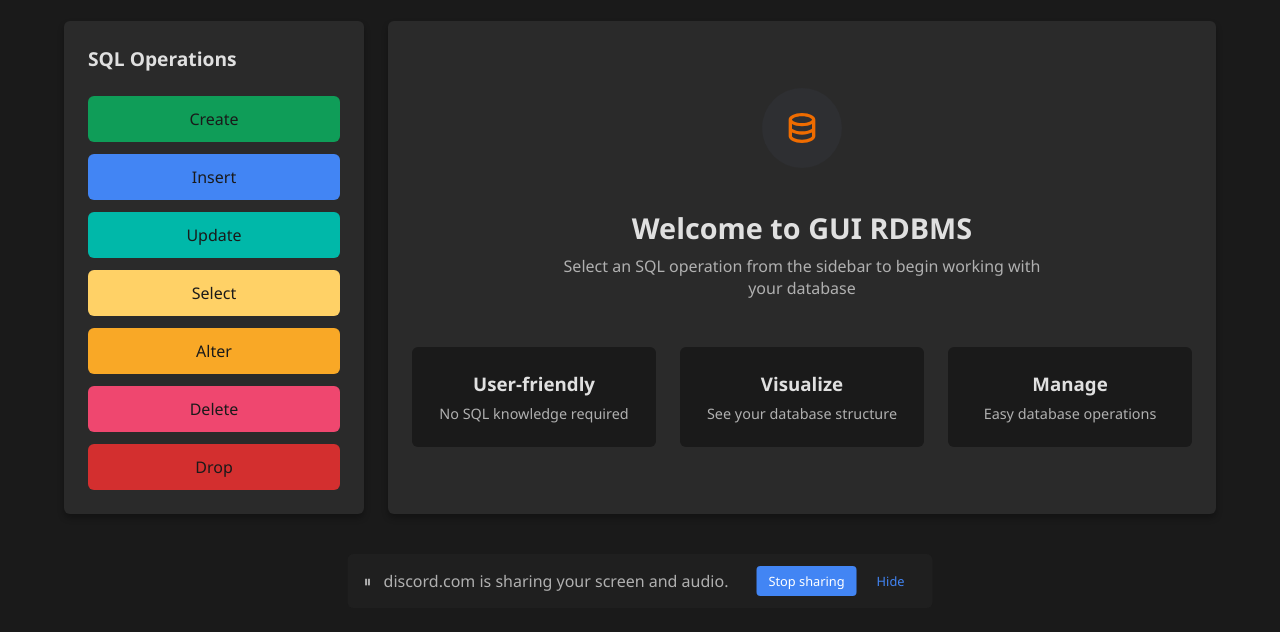
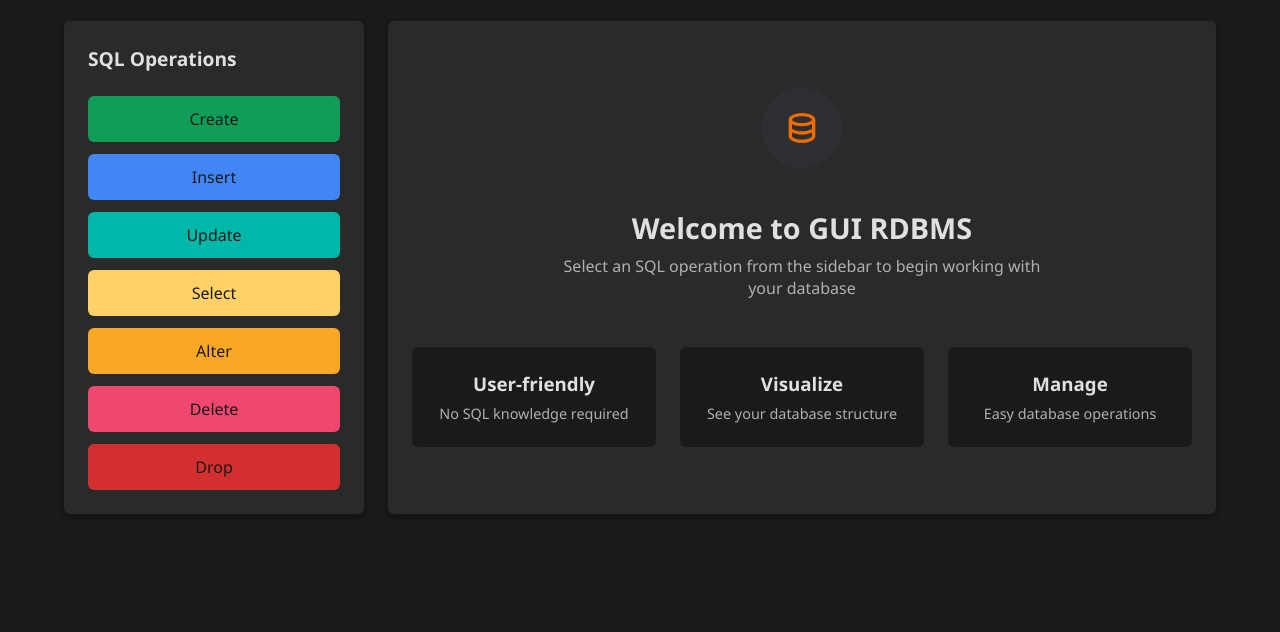
Before and after one commit to saishreeanand05/MiniProject, a website: page frontend/mainpage.html in a window 1280 px wide. Shown: the part 168-800 px from the top of the page. Drawn offline with Linux system fonts and the light colour scheme.

```diff
--- a/frontend/mainpage.css
+++ b/frontend/mainpage.css
@@ -283,63 +283,3 @@
     color: var(--text-secondary);
     font-size: 0.9rem;
 }
-
-.screen-share-notice {
-    position: fixed;
-    bottom: 24px;
-    left: 50%;
-    transform: translateX(-50%);
-    background-color: rgba(33, 33, 33, 0.9);
-    padding: 12px 16px;
-    border-radius: var(--border-radius);
-    display: flex;
-    align-items: center;
-    gap: 12px;
-}
-
-.notice-icon {
-    color: var(--text-secondary);
-}
-
-.notice-text {
-    color: var(--text-secondary);
-}
-
-.notice-buttons {
-    display: flex;
-    gap: 8px;
-    margin-left: 16px;
-}
-
-.notice-btn {
-    padding: 6px 12px;
-    border-radius: 4px;
-    font-size: 0.8rem;
-    cursor: pointer;
-}
-
-.stop-btn {
-    background-color: #4285f4;
-    color: white;
-    border: none;
-}
-
-.hide-btn {
-    background-color: transparent;
-    border: none;
-    color: #4285f4;
-}
-
-.edit-badge {
-    position: fixed;
-    bottom: 16px;
-    right: 16px;
-    background-color: #000;
-    color: white;
-    padding: 6px 12px;
-    border-radius: 20px;
-    font-size: 0.8rem;
-    display: flex;
-    align-items: center;
-    gap: 6px;
-}
--- a/frontend/mainpage.html
+++ b/frontend/mainpage.html
@@ -80,16 +80,6 @@
         </div>
     </main>
 
-    <div class="screen-share-notice">
-        <span class="notice-icon">⏸</span>
-        <span class="notice-text">discord.com is sharing your screen and audio.</span>
-        <div class="notice-buttons">
-            <button class="notice-btn stop-btn">Stop sharing</button>
-            <button class="notice-btn hide-btn">Hide</button>
-        </div>
-    </div>
-
-
     <script src="mainpage.js"></script>
 </body>
 </html>
--- a/frontend/mainpage.js
+++ b/frontend/mainpage.js
@@ -12,14 +12,3 @@
         console.log(`${this.textContent.trim()} operation selected`);
     });
 });
-
-// Hide screen share notice
-document.querySelector('.hide-btn').addEventListener('click', function() {
-    document.querySelector('.screen-share-notice').style.display = 'none';
-});
-
-// Stop screen sharing
-document.querySelector('.stop-btn').addEventListener('click', function() {
-    document.querySelector('.screen-share-notice').style.display = 'none';
-    console.log('Screen sharing stopped');
-});
```
Also changed, not shown: backend/server.js (+9 -5 lines), frontend/index.html (deleted, +0 -13 lines).
